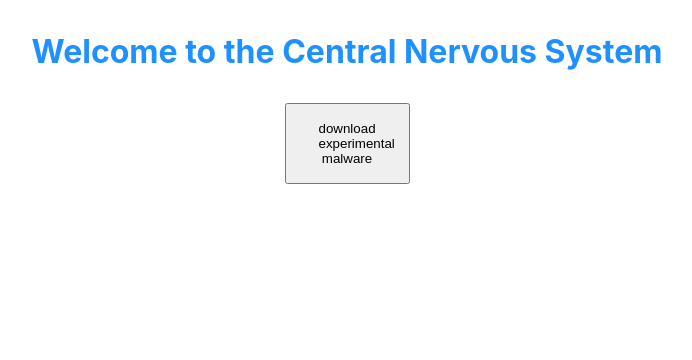
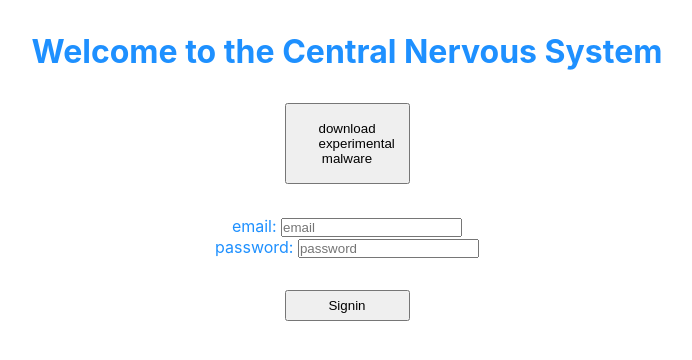
Before and after one commit to JS-Jr-Dev-Job-Board/cra-admin-app, a React (Create React App) app in the folder admin/: page /signin in a window 1280 px wide. Shown: the top 360 px of the page, without its empty margins (293-985 px from the left). Built offline with nearby package versions, Linux system fonts and the light colour scheme; no server answers.

Commit message:
initial commit, signin

```diff
--- a/admin/package.json
+++ b/admin/package.json
@@ -13,6 +13,7 @@
     "react-dom": "^17.0.1",
     "react-json-pretty": "^2.2.0",
     "react-scripts": "4.0.1",
+    "styled-components": "^5.2.1",
     "web-vitals": "^0.2.4"
   },
   "scripts": {
--- a/admin/src/App.js
+++ b/admin/src/App.js
@@ -1,23 +1,23 @@
-import React from 'react'
+import React from "react";
 
-import './App.css';
-import LoginBtn from './components/OaLogic/LoginBtn'
-import LogoutBtn from './components/OaLogic/LogoutBtn'
-import Profile from './components/Profile';
-import { useAuth0 } from '@auth0/auth0-react';
+import "./App.css";
+import LoginBtn from "./components/OaLogic/LoginBtn";
+import LogoutBtn from "./components/OaLogic/LogoutBtn";
+import Profile from "./components/Profile";
+import { useAuth0 } from "@auth0/auth0-react";
+import Signin from "./components/Signin/Signin";
 
 function App() {
-  const { isLoading } = useAuth0()
+  const { isLoading } = useAuth0();
 
-  if (isLoading) return <div>Loading ...</div>
+  if (isLoading) return <div>Loading ...</div>;
   return (
     <div className="App">
-      <h1>
-        Welcome to the Central Nervous System
-      </h1>
+      <h1>Welcome to the Central Nervous System</h1>
       <LoginBtn />
       <LogoutBtn />
       <Profile />
+      <Signin />
     </div>
   );
 }
--- /dev/null
+++ b/admin/src/components/Signin/Signin.js
@@ -0,0 +1,50 @@
+import React, { useState } from "react";
+import StyledSignin from "./StyledSignin";
+
+const initState = {
+  email: "",
+  password: "",
+};
+
+const Signin = (props) => {
+  const [form, setForm] = useState(initState);
+  console.log(form);
+
+  const changeHandler = (e) => {
+    setForm({ ...form, [e.target.id]: e.target.value });
+  };
+
+  const submitHandler = (e) => {
+    e.preventDefault();
+    setForm(initState)
+  };
+
+  return (
+    <StyledSignin onSubmit={submitHandler}>
+      <label htmlFor="email">
+        email:{" "}
+        <input
+          placeholder="email"
+          id="email"
+          type="text"
+          value={form.email}
+          onChange={changeHandler}
+        />
+      </label>
+      <label htmlFor="password">
+        password:{" "}
+        <input
+          placeholder="password"
+          id="password"
+          type="text"
+          value={form.password}
+          onChange={changeHandler}
+        />
+      </label>
+
+      <button>Signin</button>
+    </StyledSignin>
+  );
+};
+
+export default Signin;
--- /dev/null
+++ b/admin/src/components/Signin/StyledSignin.js
@@ -0,0 +1,12 @@
+import styled from "styled-components";
+
+const StyledSignin = styled.form`
+  box-sizing: border-box;
+  display: flex;
+  flex-direction: column;
+  align-items: center;
+  button {
+    padding: 6px;
+  }
+`;
+export default StyledSignin;
```
Also changed, not shown: 1 other file (tests, documents, lock files or other folders).
